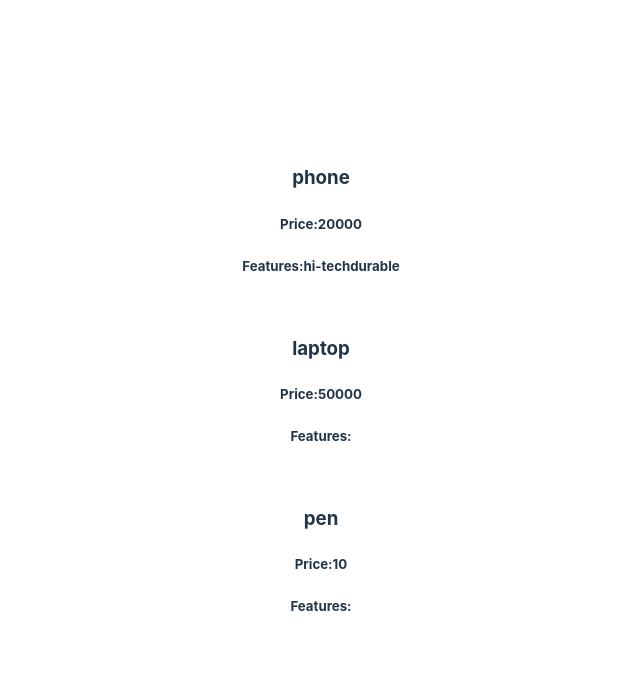
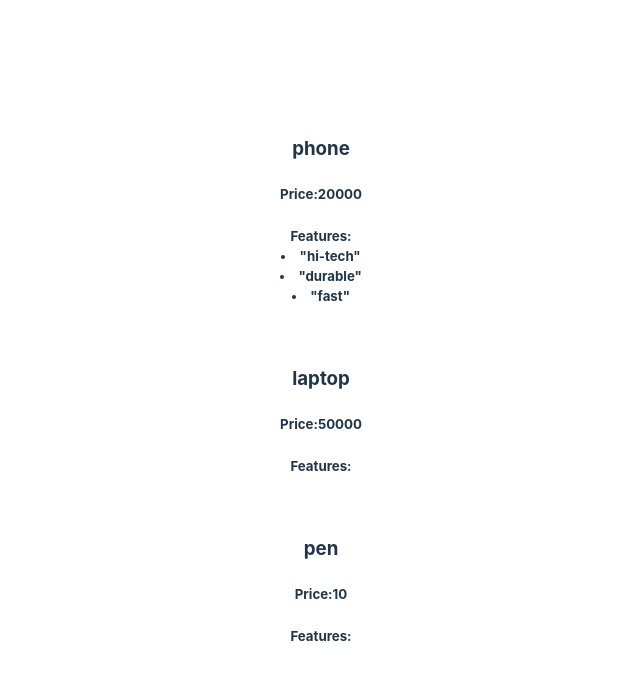
Before and after one commit to MEHULBANSAL2003/React-Js, a React (Vite) app: page / in a window 1280 px wide. Shown: the top 680 px of the page, without its empty margins (319-959 px from the left). Built offline with nearby package versions, Linux system fonts and the light colour scheme.

Commit message:
rendering array as a list by passing it as a list tag

```diff
--- a/src/ProductTab.jsx
+++ b/src/ProductTab.jsx
@@ -1,11 +1,11 @@
 import Product from "./Product.jsx"
 function ProductTab(){
-    //let options=["hi-tech","durable","fast"];
+    let options=[<li>"hi-tech"</li>,<li>"durable"</li>,<li>"fast"</li>];
 
 
 return (
     <>
-    <Product title="phone" price={20000} features={["hi-tech","durable"]}/>
+    <Product title="phone" price={20000} features={options}/>
     <Product title="laptop" price={50000}/>
     {/* {2000} here price is treated as number..!! */}
     <Product title="pen" price={10}/>
```
